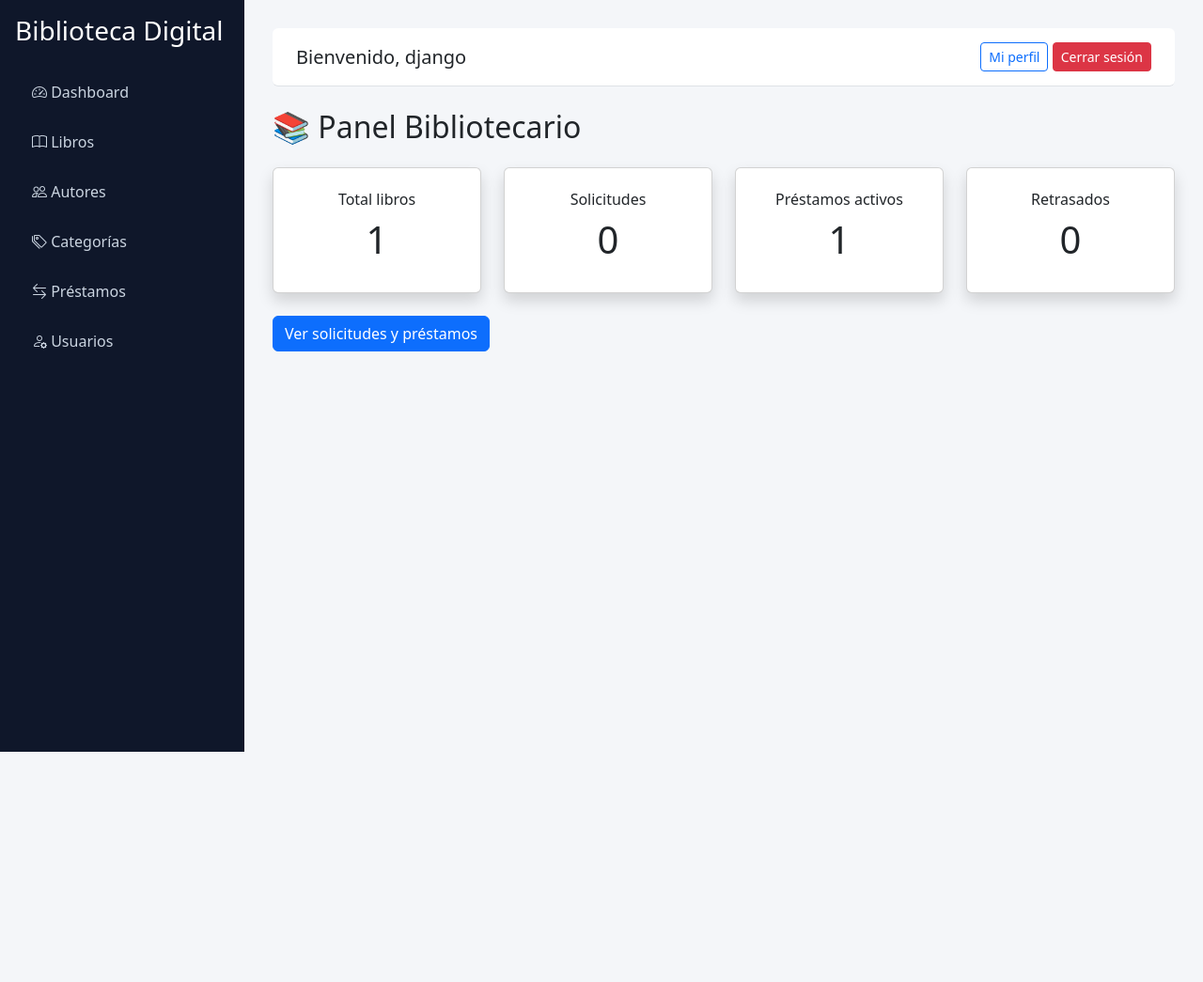
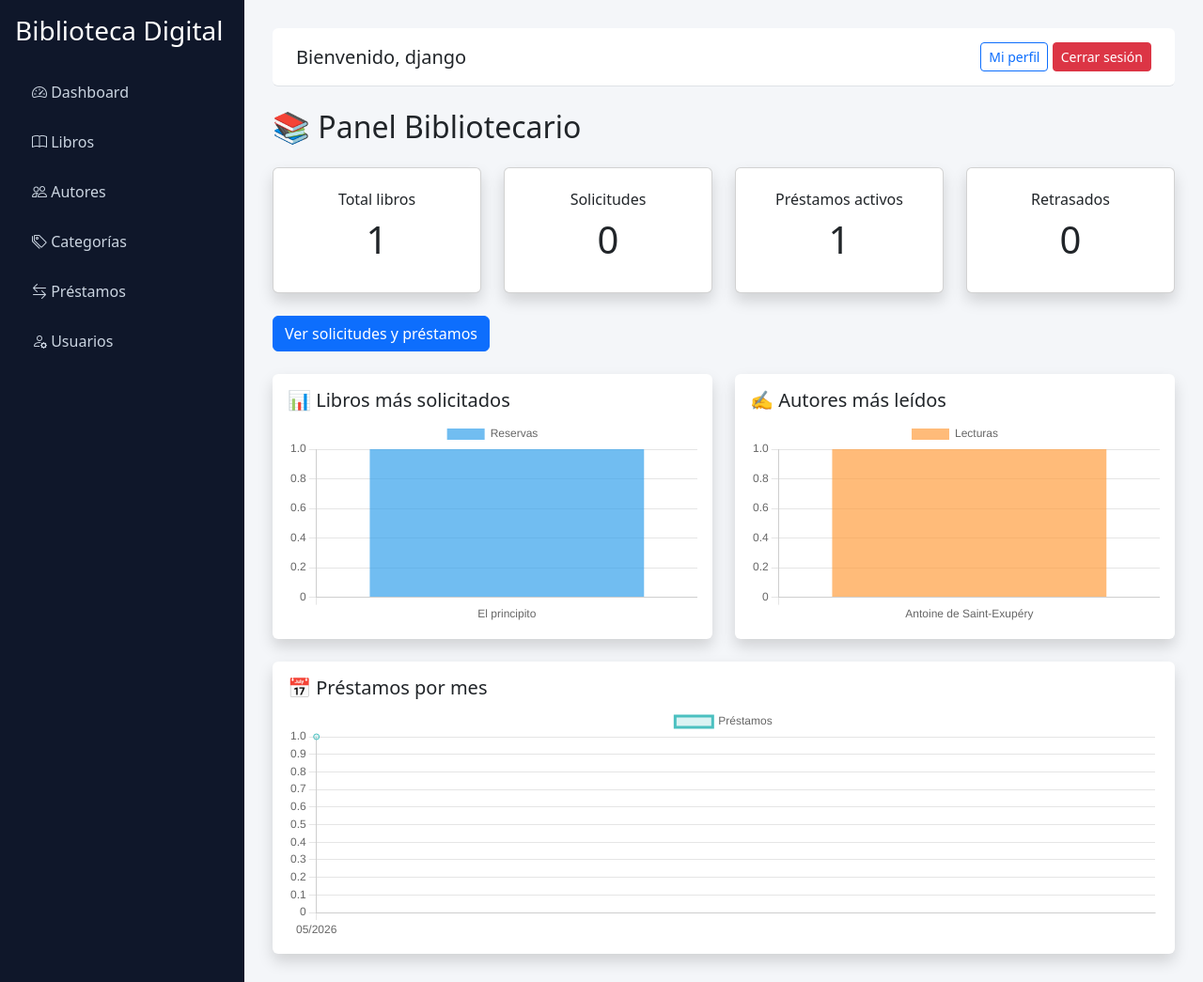
Before and after one commit to KevinDev-exe/Sistema_de_Biblioteca-_Digital, a Django app: page /dashboard/ in a window 1280 px wide. Shown: the whole page at 94% size. Before the commit the page ends 800 px from the top, so only its background shows below. Run offline with Django 5.2, Linux system fonts and the light colour scheme; a user stored in the database is signed in; data comes from the database, SQL or seed files in the repository.

Commit message:
graficos

```diff
--- a/Sistema_de_Biblioteca_Digital/accounts/templates/accounts/dashboard_admin.html
+++ b/Sistema_de_Biblioteca_Digital/accounts/templates/accounts/dashboard_admin.html
@@ -46,4 +46,91 @@
 
 </a>
 
+<br>
+<br>
+
+<div class="row g-4">
+    <div class="col-md-6">
+        <div class="card shadow border-0">
+            <div class="card-body">
+                <h5>📊 Libros más solicitados</h5>
+                <canvas id="chartLibros"></canvas>
+            </div>
+        </div>
+    </div>
+
+    <div class="col-md-6">
+        <div class="card shadow border-0">
+            <div class="card-body">
+                <h5>✍️ Autores más leídos</h5>
+                <canvas id="chartAutores"></canvas>
+            </div>
+        </div>
+    </div>
+
+    <div class="col-md-12">
+        <div class="card shadow border-0">
+            <div class="card-body">
+                <h5>📅 Préstamos por mes</h5>
+                <canvas id="chartMeses" height="80"></canvas>
+            </div>
+        </div>
+    </div>
+</div>
+
+<script src="https://cdn.jsdelivr.net/npm/chart.js"></script>
+
+<script>
+    document.addEventListener("DOMContentLoaded", function () {
+
+        // 1. Gráfico de Libros
+        const ctxLibros = document.getElementById("chartLibros");
+        new Chart(ctxLibros, {
+            type: "bar",
+            data: {
+                labels: JSON.parse('{{ libros_labels|escapejs }}'),
+                datasets: [{
+                    label: "Reservas",
+                    data: JSON.parse('{{ libros_data|escapejs }}'),
+                    backgroundColor: 'rgba(54, 162, 235, 0.7)'
+                }]
+            },
+            options: { responsive: true, scales: { y: { beginAtZero: true } } }
+        });
+
+        // 2. Gráfico de Autores
+        const ctxAutores = document.getElementById("chartAutores");
+        new Chart(ctxAutores, {
+            type: "bar",
+            data: {
+                labels: JSON.parse('{{ autores_labels|escapejs }}'),
+                datasets: [{
+                    label: "Lecturas",
+                    data: JSON.parse('{{ autores_data|escapejs }}'),
+                    backgroundColor: 'rgba(255, 159, 64, 0.7)'
+                }]
+            },
+            options: { responsive: true, scales: { y: { beginAtZero: true } } }
+        });
+
+        // 3. Gráfico de Préstamos por Mes
+        const ctxMeses = document.getElementById("chartMeses");
+        new Chart(ctxMeses, {
+            type: "line",
+            data: {
+                labels: JSON.parse('{{ meses_labels|escapejs }}'),
+                datasets: [{
+                    label: "Préstamos",
+                    data: JSON.parse('{{ meses_data|escapejs }}'),
+                    borderColor: 'rgba(75, 192, 192, 1)',
+                    backgroundColor: 'rgba(75, 192, 192, 0.2)',
+                    fill: true,
+                    tension: 0.3
+                }]
+            },
+            options: { responsive: true, scales: { y: { beginAtZero: true } } }
+        });
+    });
+</script>
+
 {% endblock %}
--- a/Sistema_de_Biblioteca_Digital/accounts/views.py
+++ b/Sistema_de_Biblioteca_Digital/accounts/views.py
@@ -6,8 +6,9 @@ from django.contrib import messages
 from .forms import (RegistroForm,PerfilForm,UsuarioUpdateForm,)
 from django.contrib.auth.forms import PasswordResetForm
 from prestamos.models import Prestamo
-from libros.models import Libro
 from django.db.models import Count
+from django.db.models.functions import TruncMonth
+from libros.models import Libro, Autor
 import json
 
 @login_required
@@ -33,9 +34,20 @@ def dashboard(request):
         top_libros = Libro.objects.annotate(
             total=Count('prestamos')
         ).order_by('-total')[:5]
+        libros_labels = [x.titulo for x in top_libros]
+        libros_data = [x.total for x in top_libros]
 
-        labels = [x.titulo for x in top_libros]
-        data = [x.total for x in top_libros]
+        top_autores = Autor.objects.annotate(
+            total=Count('libro__prestamos')
+        ).order_by('-total')[:5]
+        autores_labels = [x.nombre for x in top_autores]
+        autores_data = [x.total for x in top_autores]
+
+        prestamos_mes = Prestamo.objects.annotate(
+            mes=TruncMonth('fecha_prestamo')
+        ).values('mes').annotate(total=Count('id')).order_by('mes')
+        meses_labels = [p['mes'].strftime('%m/%Y') for p in prestamos_mes if p['mes']]
+        meses_data = [p['total'] for p in prestamos_mes if p['mes']]
 
         return render(
             request,
@@ -45,8 +57,12 @@ def dashboard(request):
                 'solicitudes_pendientes': solicitudes_pendientes,
                 'prestamos_activos': prestamos_activos,
                 'retrasados': retrasados,
-                'labels': json.dumps(labels),
-                'data': json.dumps(data),
+                'libros_labels': json.dumps(libros_labels),
+                'libros_data': json.dumps(libros_data),
+                'autores_labels': json.dumps(autores_labels),
+                'autores_data': json.dumps(autores_data),
+                'meses_labels': json.dumps(meses_labels),
+                'meses_data': json.dumps(meses_data),
             }
         )
 
```
Also changed, not shown: Sistema_de_Biblioteca_Digital/accounts/templates/accounts/dashboard.html (+0 -67 lines).
